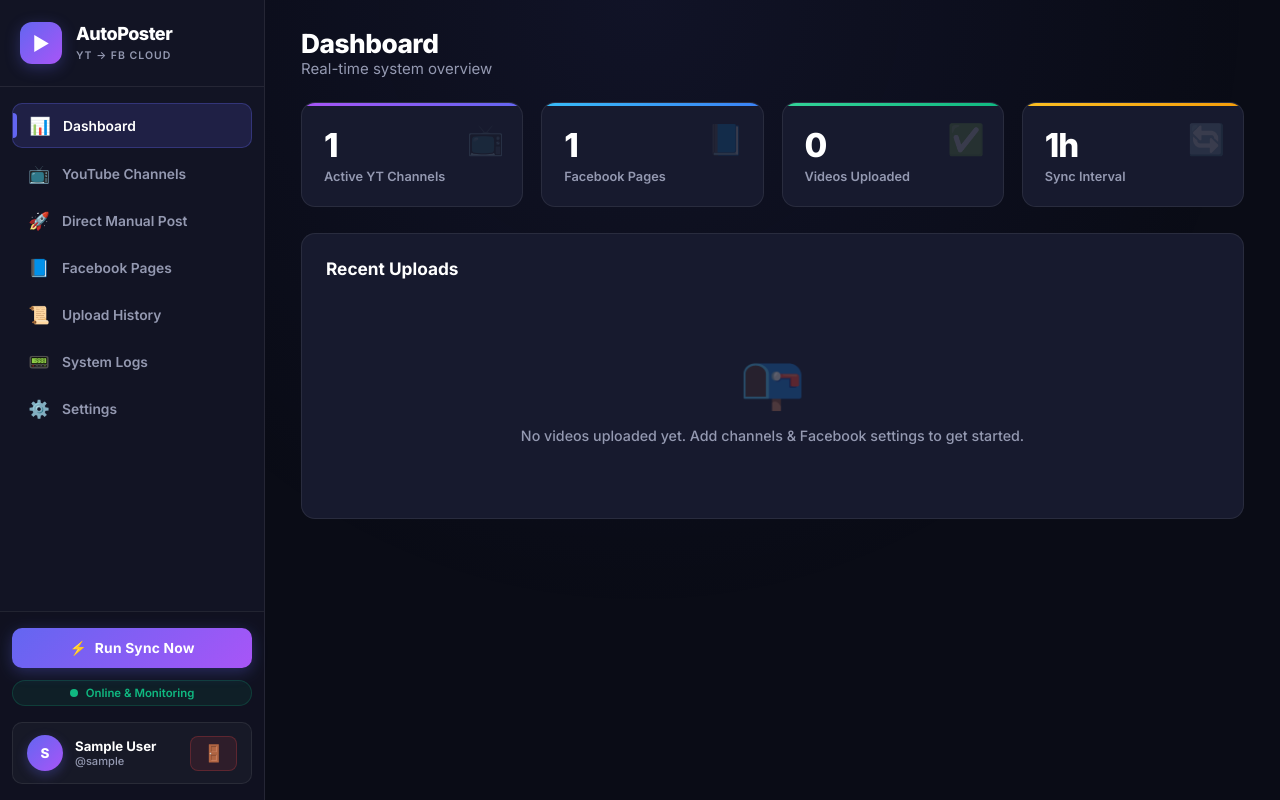
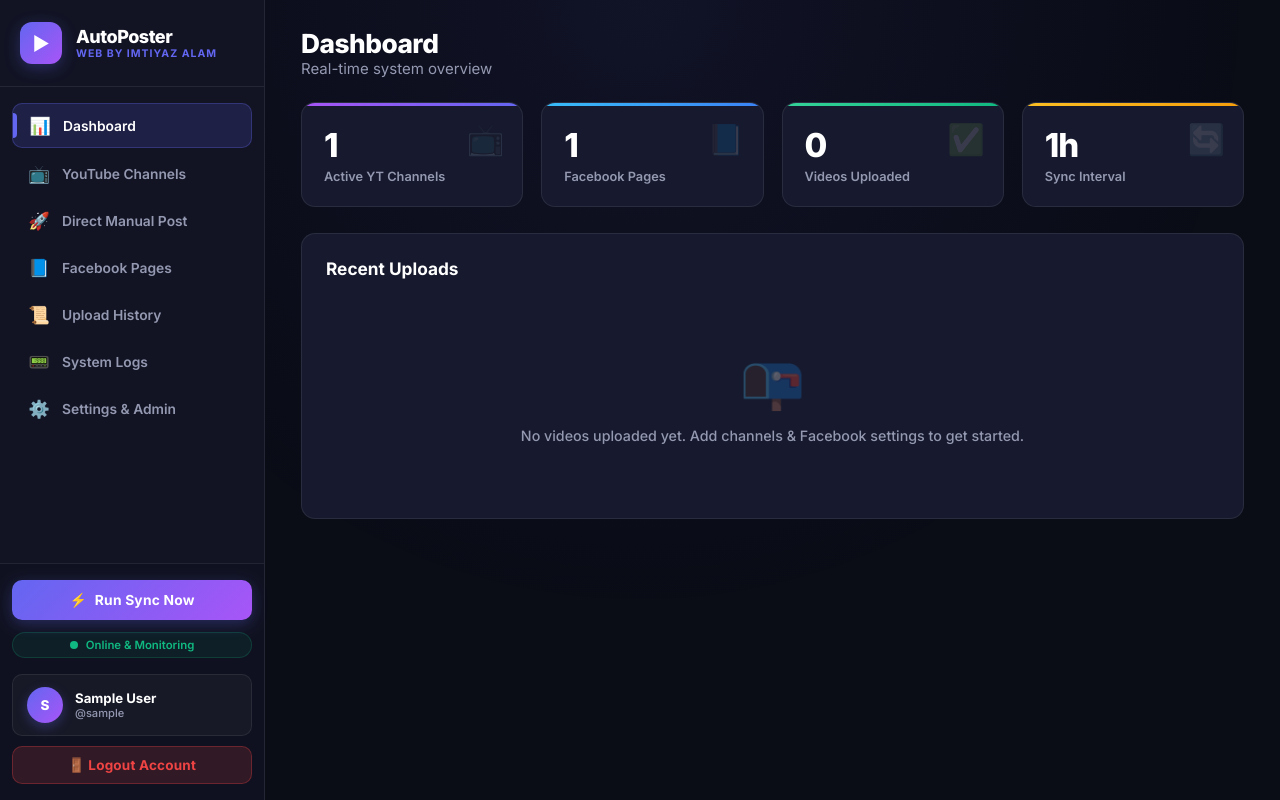
Before and after one commit to imtiyaz07866/c-Automtion-Tools, a Flask app: page / in a window 1280 px wide. Run offline with Flask 3, Linux system fonts and the light colour scheme; the visitor is signed in with stand-in values (Sample User, id 1); tables that the repository leaves empty hold one stand-in row (values such as "Sample post").

Commit message:
Add distinct logout button, Admin User Access Control & Approval system, and Imtiyaz Alam branding

```diff
--- a/app.py
+++ b/app.py
@@ -364,8 +364,33 @@ def api_get_settings():
     return jsonify({
         "check_interval_hours": db.get_setting(uid, "check_interval_hours", "1"),
         "max_videos_per_sync": db.get_setting(uid, "max_videos_per_sync", "3"),
-        "gemini_api_key": db.get_setting(uid, "gemini_api_key", "")
+        "gemini_api_key": db.get_setting(uid, "gemini_api_key", ""),
+        "user_info": session.get("user", {})
     })
+
+# ===== Admin User Approval API =====
+@app.route("/api/admin/users", methods=["GET"])
+@login_required
+def api_admin_get_users():
+    return jsonify(db.get_all_users())
+
+@app.route("/api/admin/approve-user", methods=["POST"])
+@login_required
+def api_admin_approve_user():
+    target_id = request.json.get("user_id")
+    if target_id:
+        db.approve_user(target_id)
+        return jsonify({"success": True, "message": "User Approved Successfully!"})
+    return jsonify({"success": False, "message": "Invalid user ID"}), 400
+
+@app.route("/api/admin/reject-user", methods=["POST"])
+@login_required
+def api_admin_reject_user():
+    target_id = request.json.get("user_id")
+    if target_id:
+        db.reject_user(target_id)
+        return jsonify({"success": True, "message": "User Removed!"})
+    return jsonify({"success": False, "message": "Invalid user ID"}), 400
 
 @app.route("/api/settings", methods=["POST"])
 @login_required
--- a/static/app.js
+++ b/static/app.js
@@ -512,7 +512,7 @@ async function clearLogs() {
     loadLogs();
 }
 
-// ===== Settings =====
+// ===== Settings & Admin Panel =====
 async function loadSettings() {
     const s = await api('/api/settings');
     document.getElementById('settInterval').value = s.check_interval_hours;
@@ -520,6 +520,7 @@ async function loadSettings() {
     if (document.getElementById('settGeminiKey')) {
         document.getElementById('settGeminiKey').value = s.gemini_api_key || '';
     }
+    loadAdminUsers();
 }
 
 async function saveSettings(e) {
@@ -530,6 +531,72 @@ async function saveSettings(e) {
     const res = await api('/api/settings', 'POST', { check_interval_hours, max_videos_per_sync, gemini_api_key });
     showToast(res.message, res.success ? 'success' : 'error');
     loadDashboard();
+}
+
+async function loadAdminUsers() {
+    try {
+        const users = await api('/api/admin/users');
+        const card = document.getElementById('adminUsersCard');
+        const el = document.getElementById('adminUsersList');
+        if (!card || !el) return;
+
+        card.style.display = 'block';
+        if (!users || users.length === 0) {
+            el.innerHTML = '<p class="text-muted text-center">No registered users found.</p>';
+            return;
+        }
+
+        let html = `<table><thead><tr>
+            <th>ID</th><th>User</th><th>Email</th><th>Created</th><th>Status</th><th>Admin Action</th>
+        </tr></thead><tbody>`;
+
+        users.forEach(u => {
+            const isApproved = u.is_approved || u.is_admin;
+            const statusBadge = u.is_admin
+                ? '<span class="badge badge-success">SUPER ADMIN</span>'
+                : isApproved
+                ? '<span class="badge badge-success">APPROVED</span>'
+                : '<span class="badge badge-warn">PENDING APPROVAL</span>';
+
+            let actionBtn = '';
+            if (!u.is_admin) {
+                if (isApproved) {
+                    actionBtn = `<button class="btn btn-danger-sm" onclick="rejectUser(${u.id})">Reject / Delete</button>`;
+                } else {
+                    actionBtn = `<button class="btn btn-primary" style="padding:6px 14px; font-size:0.82rem;" onclick="approveUser(${u.id})">✅ APPROVE ACCESS</button>`;
+                }
+            } else {
+                actionBtn = `<span style="font-size:0.8rem; color:var(--text-muted); font-weight:700;">Owner (Imtiyaz)</span>`;
+            }
+
+            html += `<tr>
+                <td>#${u.id}</td>
+                <td><strong>${esc(u.display_name || u.username)}</strong><br><small class="text-muted">@${esc(u.username)}</small></td>
+                <td>${esc(u.email || '-')}</td>
+                <td>${formatTime(u.created_at)}</td>
+                <td>${statusBadge}</td>
+                <td>${actionBtn}</td>
+            </tr>`;
+        });
+
+        html += '</tbody></table>';
+        el.innerHTML = html;
+    } catch(e) {
+        console.log('Not admin or failed to load users:', e);
+    }
+}
+
+async function approveUser(uid) {
+    const res = await api('/api/admin/approve-user', 'POST', { user_id: uid });
+    showToast(res.message, res.success ? 'success' : 'error');
+    loadAdminUsers();
+}
+
+async function rejectUser(uid) {
+    if (!confirm('Reject & Delete this user account?')) return;
+    const res = await api('/api/admin/reject-user', 'POST', { user_id: uid });
+    showToast(res.message, res.success ? 'success' : 'error');
+    loadAdminUsers();
 }
 
 // ===== Manual Sync =====
--- a/templates/index.html
+++ b/templates/index.html
@@ -11,13 +11,13 @@
 </head>
 <body>
 
-<!-- Sidebar Navigation -->
+<!-- Sidebar -->
 <aside class="sidebar" id="sidebar">
     <div class="sidebar-brand">
         <div class="brand-icon">▶</div>
         <div>
             <h1>AutoPoster</h1>
-            <span class="brand-tag">YT → FB Cloud</span>
+            <span class="brand-tag" style="display:block; color:var(--accent); font-weight:700;">Web by Imtiyaz Alam</span>
         </div>
     </div>
     <nav class="sidebar-nav">
@@ -40,7 +40,7 @@
             <span class="nav-icon">📟</span> System Logs
         </a>
         <a href="#" class="nav-item" data-tab="settings">
-            <span class="nav-icon">⚙️</span> Settings
+            <span class="nav-icon">⚙️</span> Settings & Admin
         </a>
     </nav>
     <div class="sidebar-footer">
@@ -56,8 +56,11 @@
                 <span class="user-name">{{ user.display_name if user else 'User' }}</span>
                 <span class="user-role">@{{ user.username if user else '' }}</span>
             </div>
-            <button class="btn-logout" onclick="logout()" title="Logout">🚪</button>
         </div>
+        <!-- Standalone Logout Button -->
+        <button onclick="logout()" class="btn" style="width:100%; margin-top:10px; background:rgba(239, 68, 68, 0.15); color:var(--red); border:1px solid rgba(239,68,68,0.3); border-radius:var(--radius-sm); padding:10px; font-size:0.9rem; font-weight:700; cursor:pointer; display:flex; align-items:center; justify-content:center; gap:8px; transition:all 0.2s ease;">
+            🚪 Logout Account
+        </button>
     </div>
 </aside>
 
@@ -379,6 +382,21 @@
                 <button type="submit" class="btn btn-primary">💾 Save Settings</button>
             </form>
         </div>
+
+        <!-- Admin User Access Approval Card -->
+        <div class="card" id="adminUsersCard" style="border: 1px solid var(--accent); margin-top: 20px;">
+            <h3>🛡️ Admin Approval Control Panel (Access Security)</h3>
+            <p class="text-muted" style="margin-bottom:15px; font-size:0.85rem;">Only users approved by Admin (Imtiyaz Alam) can log in and use the app!</p>
+            <div id="adminUsersList" class="table-wrap">
+                <p class="text-muted text-center">Loading users...</p>
+            </div>
+        </div>
+
+        <!-- Developer Credit Card -->
+        <div class="card text-center" style="background: rgba(99,102,241,0.05); border: 1px dashed rgba(99,102,241,0.3); margin-top:20px;">
+            <p style="font-weight:700; color:#fff; font-size:1rem;">⚡ AutoPoster SaaS Automation System</p>
+            <p class="text-muted" style="font-size:0.88rem; margin-top:4px;">Web Application Developed & Maintained by <strong style="color:var(--accent);">Imtiyaz Alam</strong></p>
+        </div>
     </section>
 
 </main>
```
Also changed, not shown: database.py (+52 -8 lines), templates/login.html (+8 -4 lines).
